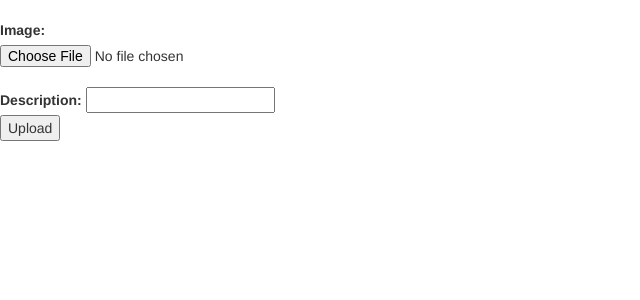
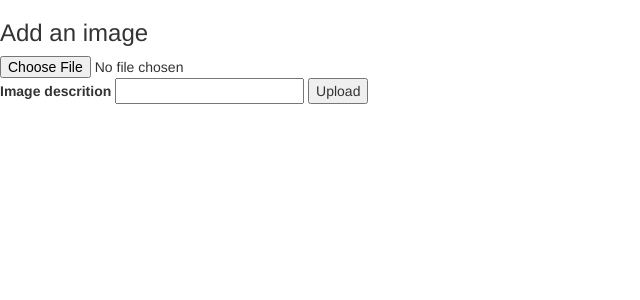
Before and after one commit to andsimakov/pyxchange, a Django app: page / in a window 1280 px wide. Shown: the part 52-352 px from the top of the page, without its empty margins (0-640 px from the left). Run offline with Django 3.2, Linux system fonts and the light colour scheme; some libraries are stand-ins or nearby versions.

Commit message:
Next commit

```diff
--- a/pyxchange/models.py
+++ b/pyxchange/models.py
@@ -2,8 +2,8 @@ from django.contrib.auth.models import Permission, User
 from django.db import models
 from datetime import datetime
 from django.core.urlresolvers import reverse
-
-from .utils import generate_slug
+from random import randint
+from django.utils.baseconv import base56
 
 
 class Image(models.Model):
@@ -13,10 +13,9 @@ class Image(models.Model):
                             upload_to='%I')
     desc = models.CharField('Description',
                             max_length=500,
-                            help_text='Up to 500 fancy schmancy characters')
+                            help_text='Up to 500 characters')
     slug = models.SlugField(max_length=6,
-                            unique=True,
-                            default=generate_slug())
+                            unique=True)
     upl_date = models.DateTimeField('Uploaded',
                                     default=datetime.now)
     rev_date = models.DateTimeField('Last reviewed',
@@ -31,3 +30,8 @@ class Image(models.Model):
 
     def __str__(self):
         return '{} - {}'.format(self.slug, self.desc)
+
+    @staticmethod
+    def generate_slug():
+        slug = base56.encode(randint(0, 0x7fffffff))
+        return slug
--- a/pyxchange/templates/pyxchange/index.html
+++ b/pyxchange/templates/pyxchange/index.html
@@ -3,11 +3,11 @@
 
 {% block body %}
     <h3>Add an image</h3>
-    <form action="" method="post">
+    <form action="" method="post" enctype="multipart/form-data">
         {% csrf_token %}
-        <input type="file" name="image"  />
+        <input type="file" name="image" />
         <label for="desc">Image descrition</label>
-        <input type="text" name="desc" />
+        <input name="desc" id="desc" type="text" />
         <button type="submit">Upload</button>
     </form>
 {% endblock %}
--- a/pyxchange/urls.py
+++ b/pyxchange/urls.py
@@ -4,8 +4,12 @@ from . import views
 app_name = 'pyxchange'
 
 urlpatterns = [
-    url(r'^$', views.ImageCreate.as_view(), name='index'),
+    url(r'^$', views.index, name='index'),
+    # url(r'^$', views.ImageCreate.as_view(), name='index'),
+
     url(r'^detail/(?P<slug>[0-9a-zA-Z]+)/$', views.DetailView.as_view(), name='detail'),
+
     url(r'^popular/$', views.popular, name='popular'),
+
     url(r'^all/$', views.all, name='all'),
 ]
--- a/pyxchange/views.py
+++ b/pyxchange/views.py
@@ -1,12 +1,12 @@
-from django.shortcuts import render
-from django.http import HttpResponse
 from datetime import datetime
+from django.shortcuts import render, redirect
+from django.http import HttpResponse, HttpResponseRedirect
 from django.views.generic.edit import CreateView
 from django.views import generic
-
-from django.forms import ModelForm
+from django.core.urlresolvers import reverse
 
 from .models import Image
+from .utils import generate_slug
 
 
 class ImageCreate(CreateView):
@@ -19,24 +19,23 @@ class DetailView(generic.DetailView):
     template_name = 'pyxchange/detail.html'
 
 
-# def index(request):
-#     if request.method == 'GET':
-#         return render(request, 'pyxchange/index.html')
-#     elif request.method == 'POST':
-#         img = request.FILES.get('image')
-#         desc = request.POST.get('desc')
-#         Image.objects.create(
-#             img=img,
-#             desc=desc,
-#             slug=Image.create_key(),
-#             upl_date=datetime.now(),
-#             rev_date=datetime.now())
-#         return render(request, 'pyxchange/index.html')
-
-
 def popular(request):
     return HttpResponse('Popular Image View')
 
 
 def all(request):
     return HttpResponse('All Image View')
+
+
+def index(request):
+    if request.method == 'POST':
+        new_image = Image()
+        new_image.img = request.FILES['image']
+        new_image.desc = request.POST.get('desc')
+        new_image.slug = generate_slug()
+        new_image.upl_date = datetime.now()
+        new_image.save()
+
+        return render(request, 'pyxchange/detail', {'slug': new_image.slug})
+    else:
+        return render(request, 'pyxchange/index.html')
```
Also changed, not shown: pyxchange/migrations/0012_auto_20160817_2057.py (added), pyxchange/migrations/0013_auto_20160817_2100.py (added), pyxchange/migrations/0014_auto_20160817_2105.py (added), pyxchange/migrations/0015_auto_20160818_0059.py (added), pyxchange/migrations/0016_auto_20160818_0124.py (added), pyxchange/migrations/0017_image_upl_date.py (added), pyxchange/migrations/0018_auto_20160818_0133.py (added), pyxchange/migrations/0019_auto_20160818_1349.py (added), pyxchange/migrations/0020_auto_20160818_1358.py (added), pyxchange/migrations/0021_auto_20160818_1415.py (added), pyxchange/migrations/0022_auto_20160818_1415.py (added), pyxchange/migrations/0023_auto_20160818_1415.py (added), pyxchange/migrations/0024_auto_20160818_1417.py (added), pyxchange/migrations/0025_auto_20160818_1639.py (added).
